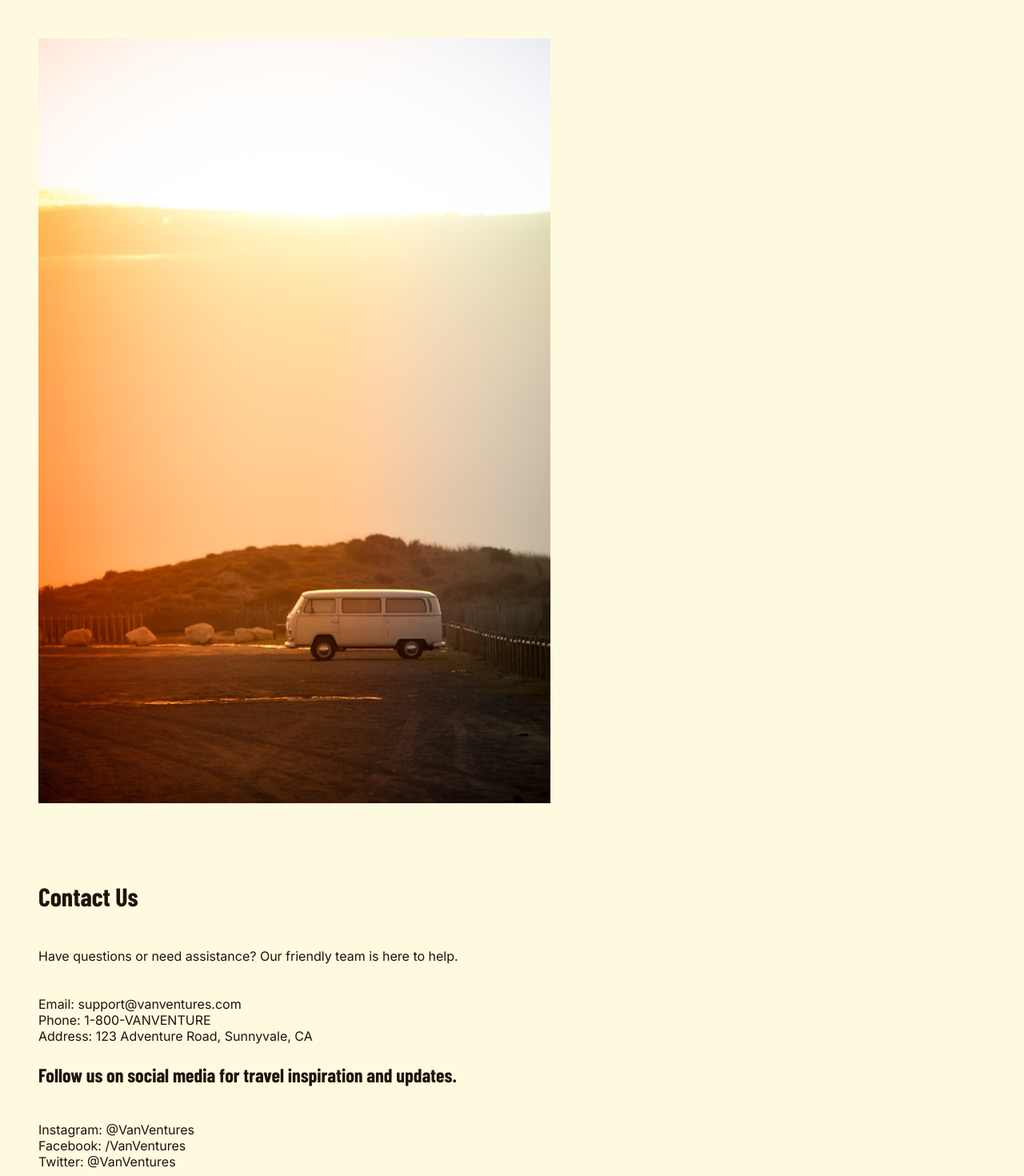
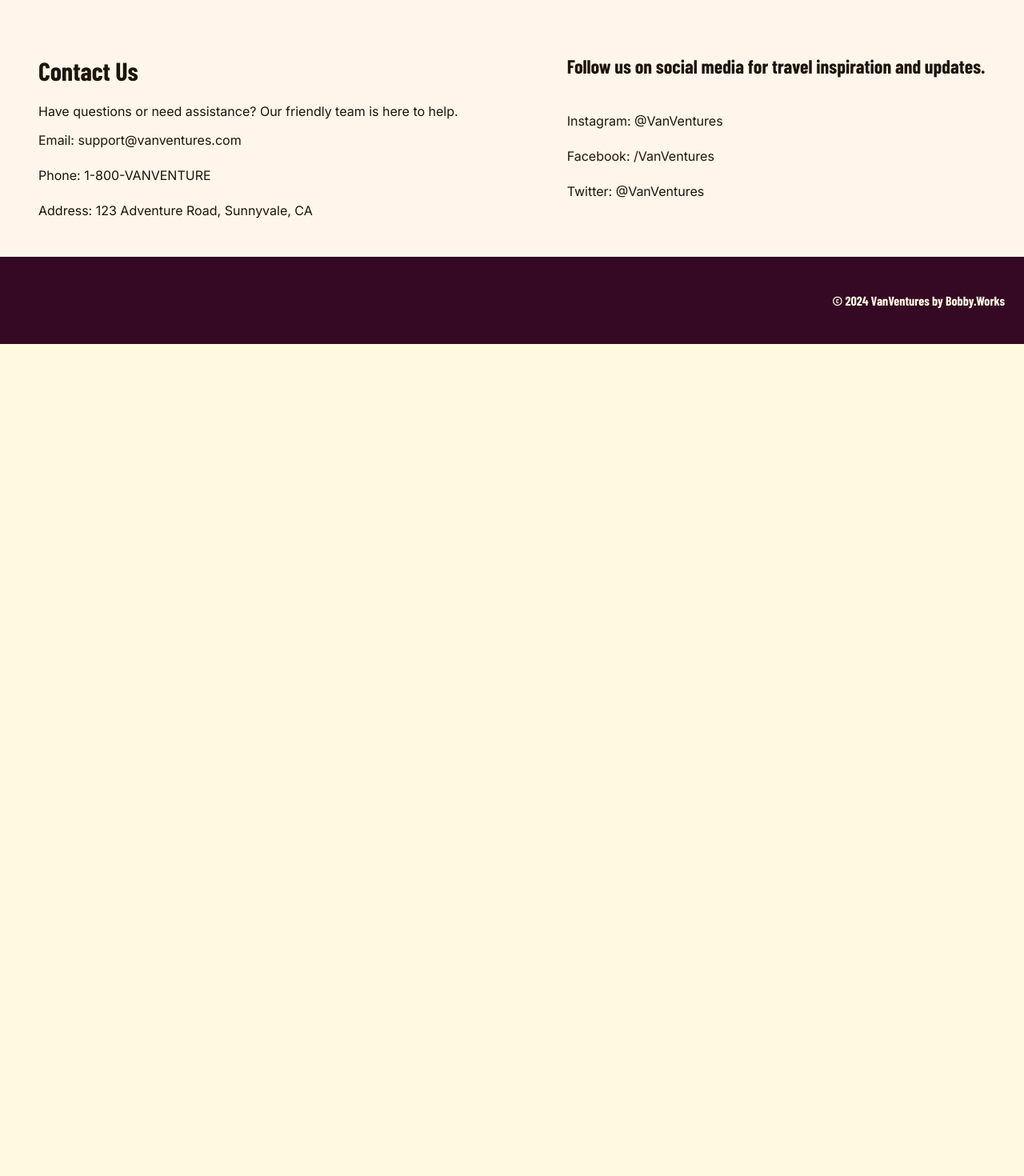
Before and after one commit to bcaya/van-app, a React (Vite) app: page /contact-us in a window 1280 px wide. Shown: the part 80-1550 px from the top of the page at 80% size. After the commit the page ends 800 px from the top, so only its background shows below. Built offline with nearby package versions, Linux system fonts and the light colour scheme; a web font is replaced by a local one; what miragejs would draw is missing.

Commit message:
fix styling

```diff
--- a/src/index.css
+++ b/src/index.css
@@ -293,6 +293,10 @@ color: white;
 .van-list-container{
   padding-inline: 2rem;
   width:100vw;
+
+}
+main{
+  background-color:#FFF5EB;
 }
 
 /* .van-list{
--- a/src/pages/ContactUs.jsx
+++ b/src/pages/ContactUs.jsx
@@ -4,30 +4,25 @@ import {Box, Stack, Center, Cluster, Sidebar, Frame} from '../assets/CSS/StylesM
 export default function ContactUs(){
   return(
     <box-l className="contact-container">
-      <sidebar-l side="left" content-min="20%" noStretch>
+      <sidebar-l side="right" content-min="50%" >
       <box-l>
-      <div>
-
-        <img src='src/assets/contact-us-sm.jpg'></img>
-
-      </div>
-
+      <h1 className="contact-h2">Contact Us</h1>
+        <p>Have questions or need assistance? Our friendly team is here to help.</p>
+            <stack-l role="list">
+            <div role="listitem">Email: support@vanventures.com</div>
+            <div role="listitem">Phone: 1-800-VANVENTURE</div>
+            <div role="listitem">Address: 123 Adventure Road, Sunnyvale, CA</div>
+            </stack-l>
       </box-l>
       <box-l className="contact-header">
         <stack-l>
-          <h1 className="contact-h2">Contact Us</h1>
-        <p>Have questions or need assistance? Our friendly team is here to help.</p>
-            <div role="list">
-            <div role="listitem">Email: support@vanventures.com</div>
-            <div role="listitem">Phone: 1-800-VANVENTURE</div>
-            <div role="listitem">Address: 123 Adventure Road, Sunnyvale, CA</div>
-            </div>
+
       <h2>Follow us on social media for travel inspiration and updates.</h2>
-            <div role="list">
+            <stack-l role="list">
               <div role="listitem">Instagram: @VanVentures</div>
               <div role="listitem">Facebook: /VanVentures</div>
               <div role="listitem">Twitter: @VanVentures</div>
-            </div>
+            </stack-l>
         </stack-l>
       </box-l>
       </sidebar-l>
--- a/src/pages/Host/HostVans.jsx
+++ b/src/pages/Host/HostVans.jsx
@@ -1,6 +1,6 @@
 import React from 'react'
 import { Link } from "react-router-dom"
-import { Box } from '../../assets/CSS/StylesMain'
+import { Box, Stack} from '../../assets/CSS/StylesMain'
 
 export default function HostVans(){
   const [vans, setVans] = React.useState([])
@@ -18,31 +18,33 @@ export default function HostVans(){
       key={van.id}
       className="host-van-link-wrapper"
     >
-      <box-l className="host-van-single" key={van.id}>
+      <stack-l className="host-van-single" key={van.id}>
         <img src={van.imageUrl} alt={`Photo of ${van.name}`} />
         <div className="host-van-info">
           <h3>{van.name}</h3>
           <p>${van.price}</p>
         </div>
-      </box-l>
+      </stack-l>
     </Link>
   ))
   return(
-    <section>
+    <box-l>
       <box-l>
       <h1 className="host-vans-title">Your current vans</h1>
       </box-l>
-      <div className="host-vans-list">
+      <box-l className="host-vans-list">
+      <grid-l min="240px">
         {
           vans.length > 0 ? (
-            <grid-l>
-              {hostVanCards}
-            </grid-l>
+
+             <box-l>{hostVanCards}</box-l>
+
           ) : (
             <h2>Loading...</h2>
           )
         }
-      </div>
-    </section>
+         </grid-l>
+      </box-l>
+    </box-l>
   )
 }
```
